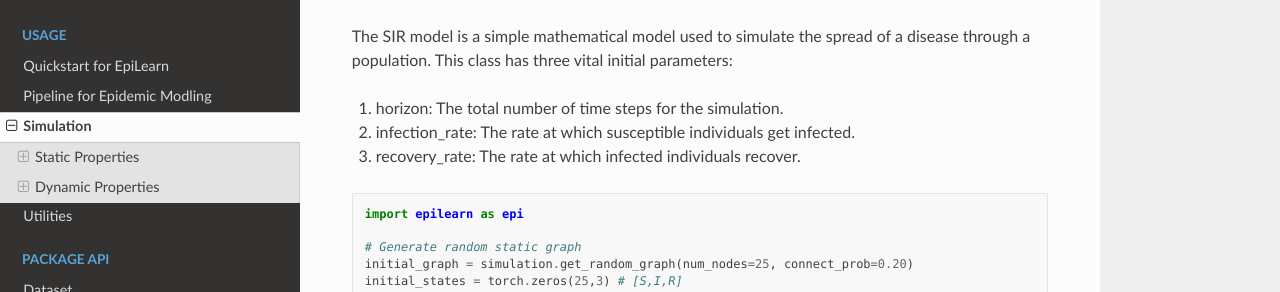
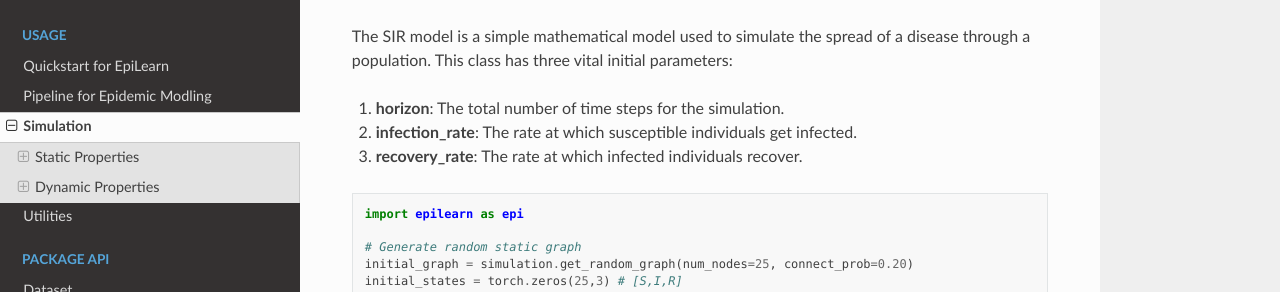
Before and after one commit to Emory-Melody/EpiLearn, a Sphinx documentation site: the page built from docs/tutorials/simulation.rst, in a window 1280 px wide and 900 px high, scrolled down 4812 px. Shown: the part 159-451 px from the top of the window. Built offline with Sphinx 7.4.7 and the Read the Docs theme 2.0.0, drawn with Linux system fonts in a browser that asks for light colours.

Commit message:
Fix Bugs

```diff
--- a/docs/tutorials/simulation.rst
+++ b/docs/tutorials/simulation.rst
@@ -260,9 +260,9 @@ SIR
 ~~~~~~~~~~~~~~~~~~~~~~~~
 The SIR model is a simple mathematical model used to simulate the spread of a disease through a population. This class has three vital initial parameters:
 
-1. horizon: The total number of time steps for the simulation.
-2. infection_rate: The rate at which susceptible individuals get infected.
-3. recovery_rate: The rate at which infected individuals recover.
+1. **horizon**: The total number of time steps for the simulation.
+2. **infection_rate**: The rate at which susceptible individuals get infected.
+3. **recovery_rate**: The rate at which infected individuals recover.
 
 .. code-block:: python
 
```
